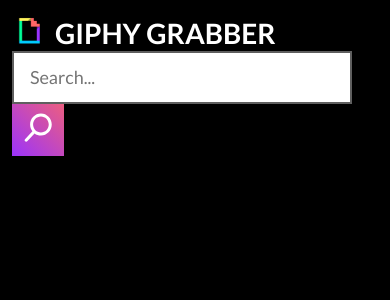
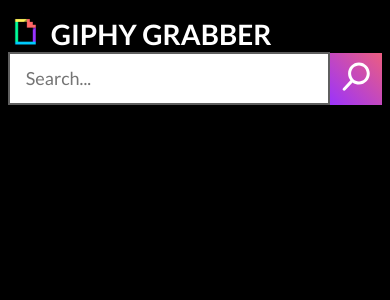
Before and after one commit to Nolawee/giphy-api, a Vue app: page / in a window 390 px wide. Shown: the top 300 px of the page. Built offline with nearby package versions, Linux system fonts and the light colour scheme.

Commit message:
remove media queries

```diff
--- a/src/App.vue
+++ b/src/App.vue
@@ -110,6 +110,7 @@
     height: 100%;
     overflow-y: scroll;
     overflow-x: hidden;
-    padding: 1vw;
+    padding: 1.5vh 2vw;
+    margin: 0;
   }
 </style>
--- a/src/components/Search.vue
+++ b/src/components/Search.vue
@@ -152,7 +152,7 @@
     font-size: 18px;
     outline: 0;
     height: 53px;
-    width: 96%;
+    width: calc(100% - 52px);
     border: 2px solid #5f5f5f;
     vertical-align: bottom;
   }
@@ -160,69 +160,4 @@
   input:focus {
     border-color: #1c1ca8;
   }
-
-  .loading {
-    background-color: black;
-    height: 100px;
-  }
-
-  @media only screen and (min-width: 2669px) {
-    input {
-      width: 98%;
-    }
-  }
-
-  @media only screen (min-width: 1900px) and (max-width: 2668.98px) {
-    input {
-      width: 97%;
-    }
-  }
-
-  @media only screen and (max-width: 1300px) {
-    input {
-      width: 94%;
-    }
-  }
-
-  @media only screen and (max-width: 982px) {
-    input {
-      width: 92%;
-    }
-  }
-
-  @media only screen and (max-width: 858px) {
-    input {
-      width: 91%;
-    }
-  }
-
-  @media only screen and (max-width: 765px) {
-    input {
-      width: 90%;
-    }
-  }
-
-  @media only screen and (max-width: 693px) {
-    input {
-      width: 89%;
-    }
-  }
-
-  @media only screen and (max-width: 635px) {
-    input {
-      width: 88%;
-    }
-  }
-
-  @media only screen and (max-width: 587px) {
-    input {
-      width: 89%;
-    }
-  }
-  @media only screen and (max-width: 364px) {
-    input {
-      width: 80%;
-    }
-  }
-
 </style>
```
